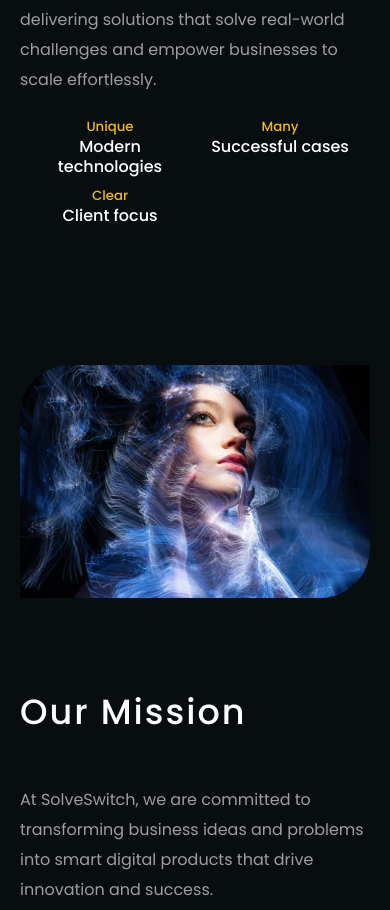
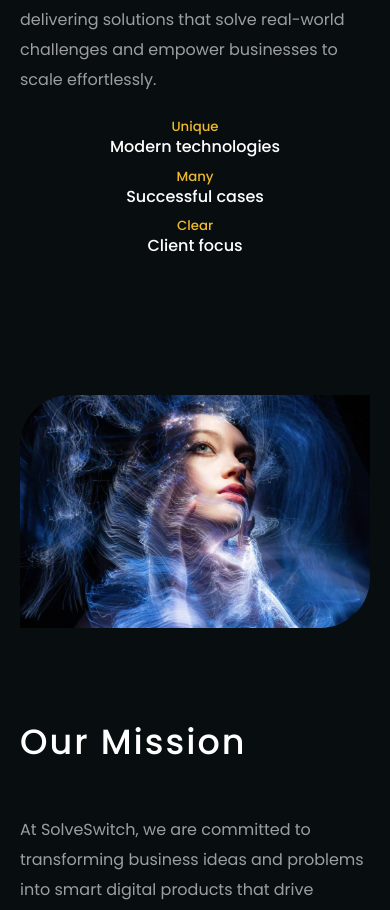
Before and after one commit to IgbeAjaga/solveswitch, a Next.js app: page /about in a window 390 px wide. Shown: the part 1648-2558 px from the top of the page. Built offline with nearby package versions, Linux system fonts and the light colour scheme.

Commit message:
hero sec

```diff
--- a/styles/global.scss
+++ b/styles/global.scss
@@ -277,6 +277,12 @@ footer {
       font-size: 16px; /* Adjust font size for smaller screens */
       line-height: 1.2; /* Ensure proper spacing */
     }
+    @media screen and (max-width: 600px) {
+      .grid-3 {
+        grid-template-columns: 1fr; /* Stack boxes on very small screens */
+        text-align: center;
+      }
+    }
 
 
     .misson-p {
```
